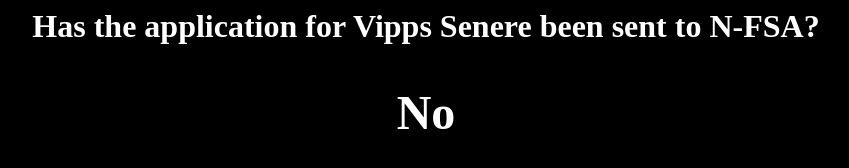
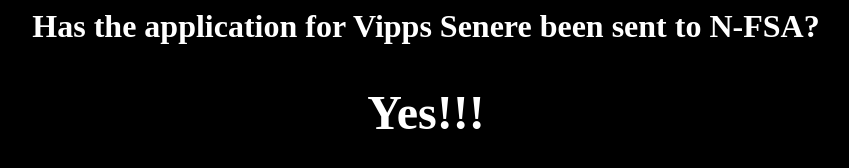
Before and after one commit to haakonbakker/senerestatus, a plain HTML site: page index.html in a window 1280 px wide. Shown: the whole page, without its empty margins (214-1063 px from the left). Drawn offline with Linux system fonts and the light colour scheme.

Commit message:
Adding status

```diff
--- a/index.html
+++ b/index.html
@@ -20,6 +20,6 @@
 
 <h1>Has the application for Vipps Senere been sent to N-FSA?</h1>
 
-<h2>No</h2>
+<h2>Yes!!!</h2>
 
 </body></html>
```
